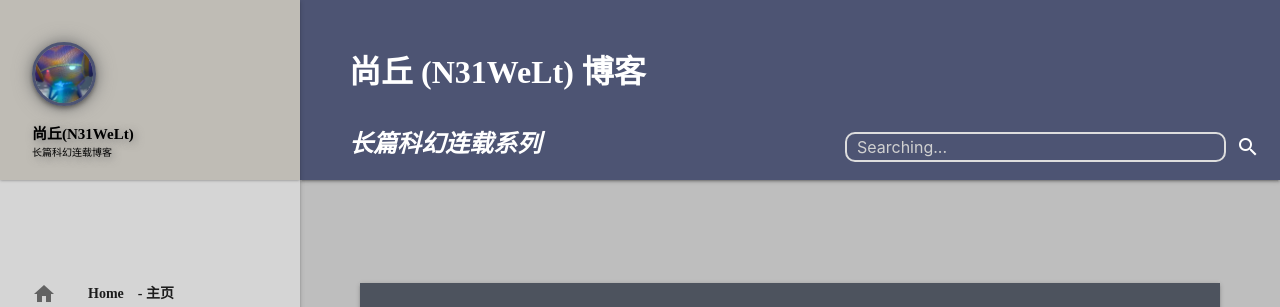
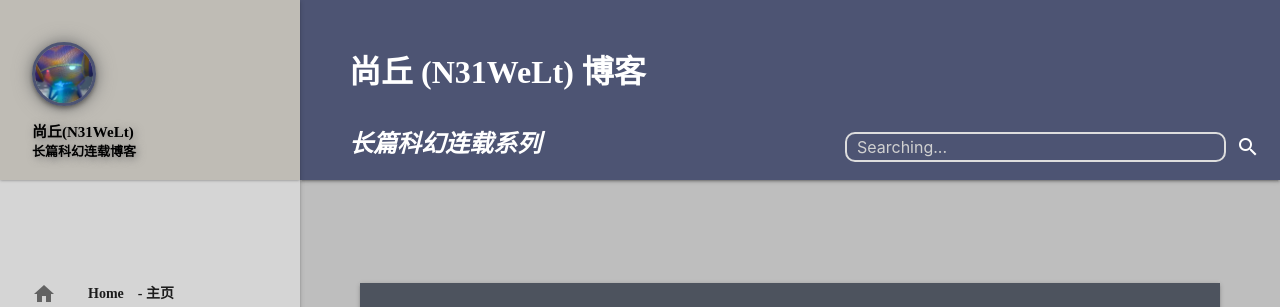
Before and after one commit to keepwalk/keepwalk.github.io, a Jekyll site: the page built from index.html, in a window 1280 px wide. Shown: the top 307 px of the page. Built offline with Jekyll 4.4.1, drawn with Linux system fonts in a browser that asks for light colours; the list of posts is cut into pages by our own code; comment, search, counter and statistics services are not loaded.

Commit message:
Update header.html

```diff
--- a/_includes/header.html
+++ b/_includes/header.html
@@ -108,7 +108,7 @@
                         <img class="circle z-depth-2" src="/assets/img/user.png" width="64" style="-webkit-filter: drop-shadow(0px 0px 9px #777); filter: drop-shadow(0px 0px 9px #777);" />
                     </a>
                     <div class="black-text user-info">
-                        <b> {{site.user}}(N31WeLt)</b><br><font size="1">长篇科幻连载博客</font>
+                        <b> {{site.user}}(N31WeLt)</b><br><font size="2"><b>长篇科幻连载博客</b></font>
 
                         <!-- {{site.user_email}} -->
                     </div>
```
